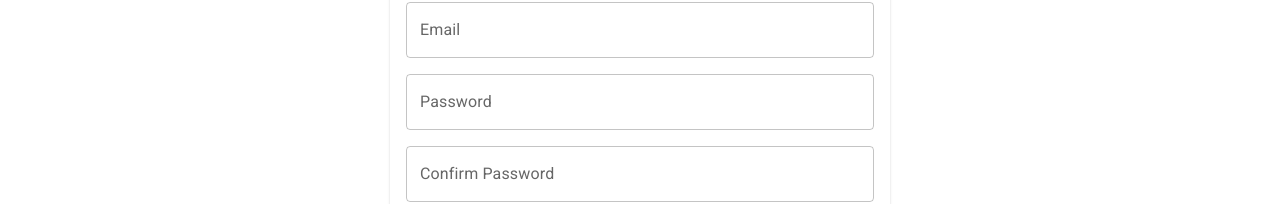
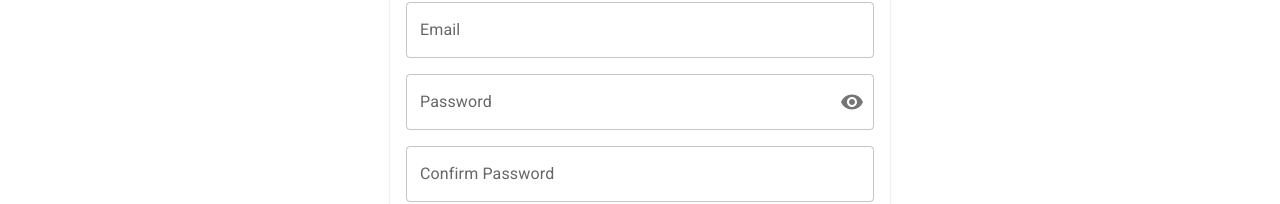
Before and after one commit to khaizter/motorcycle-ecommerce, a React (Create React App) app: page /signup in a window 1280 px wide. Shown: the part 270-474 px from the top of the page. Built offline with nearby package versions, Linux system fonts and the light colour scheme.

Commit message:
Password reveal

```diff
--- a/src/common/custom-form-control/index.tsx
+++ b/src/common/custom-form-control/index.tsx
@@ -1,8 +1,9 @@
-import { FormControl, FormHelperText, InputLabel, OutlinedInput } from '@mui/material';
-import React from 'react';
+import { FormControl, FormHelperText, IconButton, InputAdornment, InputLabel, OutlinedInput } from '@mui/material';
+import React, { useState } from 'react';
 
 import { FormikProps } from 'formik';
 import { fieldsInterface, fields } from './model';
+import { VisibilityOff, Visibility } from '@mui/icons-material';
 
 interface propType {
   formikProps: any;
@@ -10,22 +11,40 @@ interface propType {
   label: string;
   type: string;
   multiline?: boolean;
+  hideRevealPassword?: boolean;
 }
 
 const CustomFormControl: React.FC<propType> = props => {
+  const [revealPassword, setRevealPassword] = useState(false);
+
+  const revealHandler = () => {
+    setRevealPassword(prevState => !prevState);
+  };
+
   return (
     <FormControl variant='outlined'>
       <InputLabel htmlFor={props.name}>{props.label}</InputLabel>
       <OutlinedInput
         id={props.name}
         name={props.name}
-        type={props.type}
+        type={revealPassword ? 'text' : props.type}
         label={props.label}
         value={props.formikProps.values[props.name]}
         onChange={props.formikProps.handleChange}
         onBlur={props.formikProps.handleBlur}
         error={props.formikProps.touched[props.name] && Boolean(props.formikProps.errors[props.name])}
         multiline={props.multiline}
+        endAdornment={
+          props.type === 'password' && !props.hideRevealPassword ? (
+            <InputAdornment position='end'>
+              <IconButton aria-label='toggle password visibility' onClick={revealHandler} edge='end'>
+                {revealPassword ? <VisibilityOff /> : <Visibility />}
+              </IconButton>
+            </InputAdornment>
+          ) : (
+            ''
+          )
+        }
       />
       {props.formikProps.touched[props.name] && Boolean(props.formikProps.errors[props.name]) && (
         <FormHelperText id={props.name + '-helper-text'} error>
--- a/src/pages/signup/signup-form/index.tsx
+++ b/src/pages/signup/signup-form/index.tsx
@@ -72,7 +72,13 @@ const SignUpForm = () => {
         <CustomFormControl formikProps={formik} name='name' label='Name' type='text' />
         <CustomFormControl formikProps={formik} name='email' label='Email' type='text' />
         <CustomFormControl formikProps={formik} name='password' label='Password' type='password' />
-        <CustomFormControl formikProps={formik} name='confirmPassword' label='Confirm Password' type='password' />
+        <CustomFormControl
+          formikProps={formik}
+          name='confirmPassword'
+          label='Confirm Password'
+          type='password'
+          hideRevealPassword
+        />
         <CustomFormControl formikProps={formik} name='homeAddress' label='Home Address' type='text' multiline />
         <CustomFormControl formikProps={formik} name='contactNumber' label='Contact Number' type='number' />
         <LoadingButton type='submit' variant='contained' size='large' loading={formik.isSubmitting}>
```
